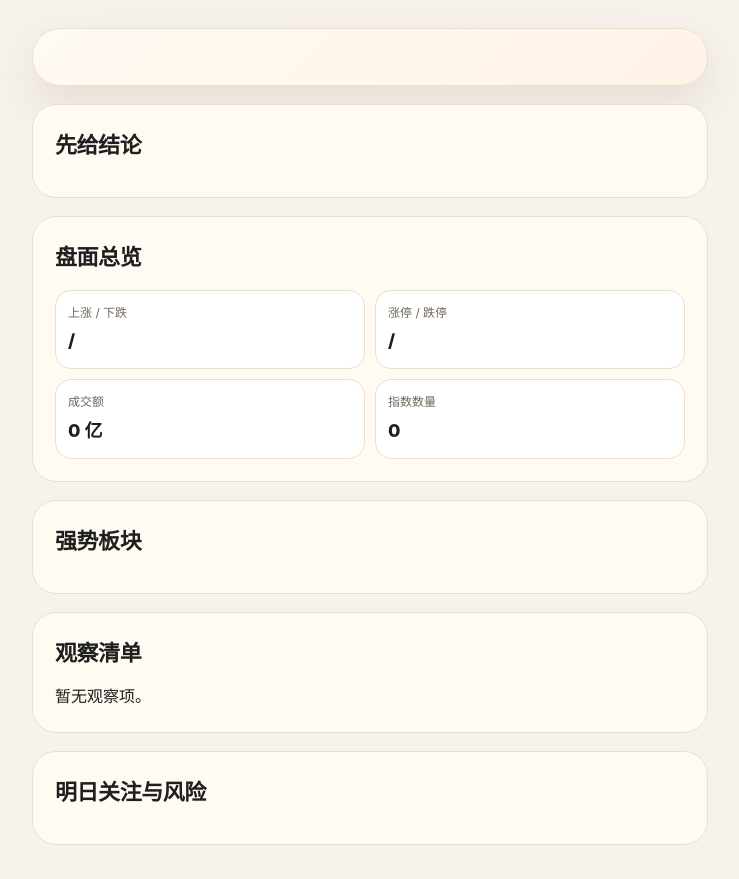
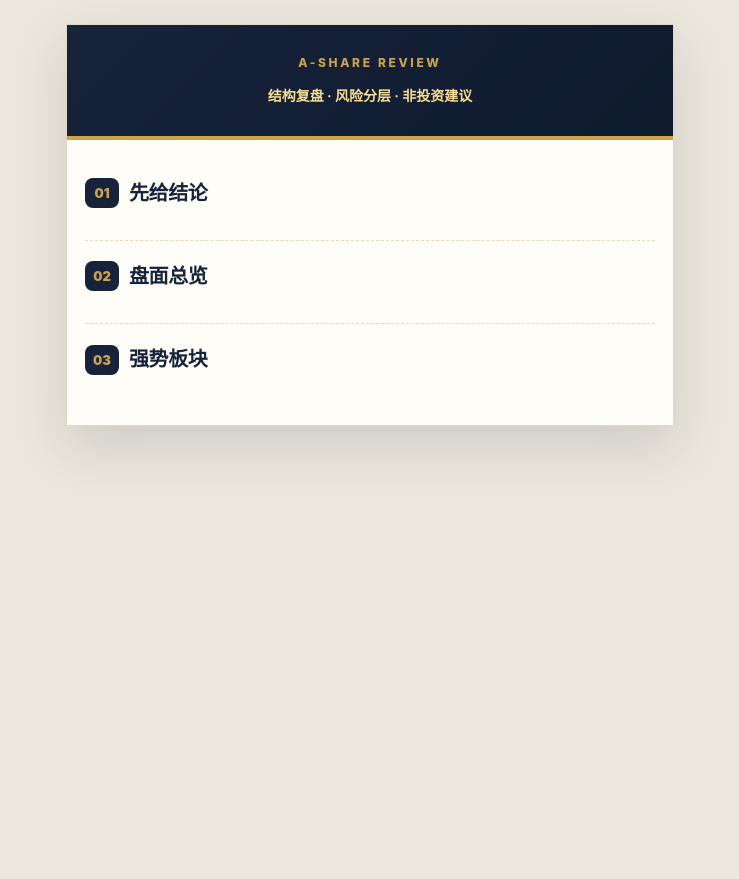
Before and after one commit to icekale/stock-fupan, a Python web app: template apps/api/app/renderers/templates/mobile_report.html.j2 in a window 1280 px wide. Shown: the whole page, without its empty margins (270-1009 px from the left). After the commit the page ends 452 px from the top, so only its background shows below. Run offline with Jinja, Linux system fonts and the light colour scheme; the template is opened without the code that fills it, so the values that code supplies are empty.

Commit message:
feat: render structured review html

```diff
--- a/apps/api/app/renderers/templates/mobile_report.html.j2
+++ b/apps/api/app/renderers/templates/mobile_report.html.j2
@@ -7,13 +7,19 @@
   <style>
     :root {
       color-scheme: light;
-      --bg: #f7f3ec;
-      --card: #fffaf2;
-      --ink: #1f1f1f;
-      --muted: #71665a;
-      --accent: #b42318;
-      --accent-soft: #fff0ea;
-      --line: #eadfce;
+      --bg: #ece7dc;
+      --paper: #fffdf8;
+      --panel: #ffffff;
+      --navy: #17233b;
+      --navy-soft: #243653;
+      --gold: #c9a34e;
+      --gold-soft: #fff5d8;
+      --green-soft: #edf7ee;
+      --green-line: #8fb99a;
+      --ink: #1d2433;
+      --muted: #6f6a60;
+      --line: #e2d7c3;
+      --red: #b42318;
     }
     * { box-sizing: border-box; }
     body {
@@ -21,211 +27,147 @@
       background: var(--bg);
       color: var(--ink);
       font-family: -apple-system, BlinkMacSystemFont, "Segoe UI", "PingFang SC", "Hiragino Sans GB", "Microsoft YaHei", sans-serif;
-      line-height: 1.65;
+      line-height: 1.72;
     }
-    .page {
-      max-width: 720px;
-      margin: 0 auto;
-      padding: 28px 22px 34px;
-    }
-    .hero {
-      padding: 28px;
-      border-radius: 28px;
-      background: linear-gradient(135deg, #fffaf2 0%, #fff3e7 100%);
-      border: 1px solid var(--line);
-      box-shadow: 0 18px 48px rgba(91, 61, 31, 0.12);
-    }
-    .brand {
-      color: var(--accent);
-      font-size: 14px;
-      font-weight: 700;
-      letter-spacing: 0.08em;
-      margin-bottom: 12px;
-    }
-    h1 {
-      margin: 0;
-      font-size: 34px;
-      line-height: 1.2;
-      letter-spacing: -0.03em;
-    }
-    .tags {
-      display: flex;
-      flex-wrap: wrap;
-      gap: 8px;
-      margin-top: 18px;
-    }
-    .tag {
-      border-radius: 999px;
-      background: var(--accent-soft);
-      color: var(--accent);
-      font-size: 13px;
-      font-weight: 650;
-      padding: 5px 10px;
-    }
-    section {
-      margin-top: 18px;
-      padding: 22px;
-      border-radius: 24px;
-      background: var(--card);
-      border: 1px solid var(--line);
-    }
-    h2 {
-      margin: 0 0 12px;
-      font-size: 22px;
-      letter-spacing: -0.02em;
-    }
+    .page { max-width: 640px; margin: 0 auto; padding: 24px 16px 36px; }
+    .paper { background: var(--paper); border: 1px solid var(--line); box-shadow: 0 20px 50px rgba(23, 35, 59, .14); }
+    .hero { background: linear-gradient(135deg, var(--navy), #0f1a2d); color: white; padding: 28px 24px; text-align: center; border-bottom: 4px solid var(--gold); }
+    .brand { color: var(--gold); font-size: 12px; font-weight: 800; letter-spacing: .22em; text-transform: uppercase; }
+    h1 { margin: 8px 0 0; font-size: 30px; line-height: 1.2; letter-spacing: -.04em; }
+    .topic { margin-top: 10px; color: #f6dd92; font-size: 14px; font-weight: 700; }
+    .body { padding: 18px; }
+    section { padding: 18px 0; border-bottom: 1px dashed var(--line); }
+    section:last-child { border-bottom: 0; }
+    .section-title { display: flex; align-items: center; gap: 10px; margin-bottom: 12px; }
+    .section-num { background: var(--navy); color: var(--gold); border-radius: 8px; min-width: 34px; padding: 4px 7px; text-align: center; font-weight: 900; font-size: 13px; }
+    h2 { margin: 0; color: var(--navy); font-size: 20px; letter-spacing: -.02em; }
     p { margin: 0; }
-    ul {
-      margin: 0;
-      padding-left: 20px;
-    }
-    li + li { margin-top: 8px; }
-    .metrics {
-      display: grid;
-      grid-template-columns: repeat(2, 1fr);
-      gap: 10px;
-      margin-top: 14px;
-    }
-    .metric {
-      padding: 12px;
-      border-radius: 16px;
-      background: #ffffff;
-      border: 1px solid var(--line);
-    }
-    .metric-label {
-      color: var(--muted);
-      font-size: 12px;
-    }
-    .metric-value {
-      margin-top: 4px;
-      font-size: 18px;
-      font-weight: 800;
-    }
-    .sector {
-      padding: 14px 0;
-      border-top: 1px solid var(--line);
-    }
-    .sector:first-of-type { border-top: 0; }
-    .sector-title {
-      display: flex;
-      align-items: baseline;
-      justify-content: space-between;
-      gap: 12px;
-      font-weight: 800;
-    }
-    .sector-meta {
-      color: var(--accent);
-      font-size: 14px;
-      white-space: nowrap;
-    }
-    .sector-reason {
-      color: var(--muted);
-      margin-top: 6px;
-      font-size: 14px;
-    }
-    .footer {
-      color: var(--muted);
-      margin-top: 18px;
-      text-align: center;
-      font-size: 13px;
-    }
-    .disclaimer {
-      color: var(--muted);
-      margin-top: 10px;
-      text-align: center;
-      font-size: 12px;
-    }
+    p + p { margin-top: 7px; }
+    ul { margin: 0; padding-left: 19px; }
+    li + li { margin-top: 6px; }
+    table { width: 100%; border-collapse: collapse; background: var(--panel); margin-top: 10px; font-size: 13px; }
+    th { background: var(--navy); color: white; font-weight: 800; }
+    th, td { border: 1px solid var(--line); padding: 8px; text-align: left; vertical-align: top; }
+    .conclusion-box { background: var(--gold-soft); border: 1px solid var(--gold); border-left: 5px solid var(--gold); border-radius: 14px; padding: 12px; }
+    .avoid-box { background: var(--green-soft); border: 1px solid var(--green-line); border-radius: 14px; padding: 12px; }
+    .muted { color: var(--muted); }
+    .pill-row { display: flex; flex-wrap: wrap; gap: 8px; margin-top: 10px; }
+    .pill { border: 1px solid var(--line); background: var(--panel); border-radius: 999px; padding: 4px 10px; color: var(--navy); font-size: 12px; font-weight: 700; }
+    .sector-card { background: var(--panel); border: 1px solid var(--line); border-radius: 16px; padding: 14px; margin-top: 12px; }
+    .sector-head { display: flex; justify-content: space-between; gap: 10px; align-items: baseline; border-bottom: 1px solid var(--line); padding-bottom: 8px; margin-bottom: 10px; }
+    .sector-head strong { color: var(--navy); }
+    .rating { color: var(--red); font-weight: 900; white-space: nowrap; }
+    .grid-2 { display: grid; grid-template-columns: 1fr 1fr; gap: 10px; }
+    .mini-title { color: var(--navy); font-size: 13px; font-weight: 900; margin: 10px 0 4px; }
+    .footer, .disclaimer { color: var(--muted); text-align: center; font-size: 12px; margin-top: 14px; }
+    @media (max-width: 520px) { .grid-2 { grid-template-columns: 1fr; } h1 { font-size: 25px; } .body { padding: 14px; } }
   </style>
 </head>
 <body>
   <main class="page">
+    <article class="paper">
+      {% set structured = report.structured_review %}
       <header class="hero">
-      {% if brand_name %}<div class="brand">{{ brand_name }}</div>{% endif %}
+        <div class="brand">{{ brand_name or "A-Share Review" }}</div>
         <h1>{{ report.title }}</h1>
-      {% if report.market_state_tags %}
-        <div class="tags">
-          {% for tag in report.market_state_tags %}
-            <span class="tag">{{ tag }}</span>
-          {% endfor %}
-        </div>
-      {% endif %}
+        <div class="topic">{{ structured.topic if structured else "结构复盘 · 风险分层 · 非投资建议" }}</div>
       </header>
 
+      <div class="body">
+        {% if structured %}
           <section>
-      <h2>先给结论</h2>
-      <p>{{ report.narrative.conclusion }}</p>
-    </section>
-
-    <section>
-      <h2>盘面总览</h2>
-      <p>{{ report.narrative.overview }}</p>
-      <div class="metrics">
-        <div class="metric">
-          <div class="metric-label">上涨 / 下跌</div>
-          <div class="metric-value">{{ report.breadth.up_count }} / {{ report.breadth.down_count }}</div>
+            <div class="section-title"><span class="section-num">01</span><h2>昨日预判验证</h2></div>
+            <div class="conclusion-box">
+              <p><strong>昨日预判：</strong>{{ structured.prediction_review.previous_prediction }}</p>
+              <p><strong>今日验证：</strong>{{ structured.prediction_review.actual_result }}</p>
+              <p><strong>修正判断：</strong>{{ structured.prediction_review.revision }}</p>
             </div>
-        <div class="metric">
-          <div class="metric-label">涨停 / 跌停</div>
-          <div class="metric-value">{{ report.breadth.limit_up_count }} / {{ report.breadth.limit_down_count }}</div>
+            <div class="grid-2">
+              <div>
+                <div class="mini-title">验证正确项</div>
+                <ul>{% for item in structured.prediction_review.correct_items %}<li>{{ item }}</li>{% endfor %}</ul>
               </div>
-        <div class="metric">
-          <div class="metric-label">成交额</div>
-          <div class="metric-value">{{ "%.0f"|format(report.turnover_cny) }} 亿</div>
-        </div>
-        <div class="metric">
-          <div class="metric-label">指数数量</div>
-          <div class="metric-value">{{ report.indices|length }}</div>
+              <div>
+                <div class="mini-title">偏差 / 保守项</div>
+                <ul>{% for item in structured.prediction_review.missed_items %}<li>{{ item }}</li>{% endfor %}</ul>
               </div>
             </div>
           </section>
 
           <section>
-      <h2>强势板块</h2>
-      {% for sector in report.sectors %}
-        <article class="sector">
-          <div class="sector-title">
-            <span>{{ sector.rank }}. {{ sector.name }}</span>
-            <span class="sector-meta">{{ "%+.2f"|format(sector.pct_change) }}% · {{ "%.1f"|format(sector.score) }}分</span>
+            <div class="section-title"><span class="section-num">02</span><h2>先给结论 · 明日核心判断</h2></div>
+            <div class="conclusion-box"><p>{{ structured.tomorrow_judgement.core_view }}</p></div>
+            <table aria-label="明日核心判断">
+              <tr><th>最容易继续</th><td>{{ structured.tomorrow_judgement.most_likely_to_continue }}</td></tr>
+              <tr><th>最容易分化</th><td>{{ structured.tomorrow_judgement.most_likely_to_diverge }}</td></tr>
+              <tr><th>轮动方向</th><td>{{ structured.tomorrow_judgement.rotation_candidates|join("、") }}</td></tr>
+              <tr><th>防御方向</th><td>{{ structured.tomorrow_judgement.defensive_candidates|join("、") }}</td></tr>
+            </table>
+          </section>
+
+          <section>
+            <div class="section-title"><span class="section-num">03</span><h2>盘面总览</h2></div>
+            <table>
+              <tr><th>指数</th><th>收盘</th><th>涨跌幅</th></tr>
+              {% for row in structured.market_overview.index_rows %}
+                <tr><td>{{ row.name }}</td><td>{{ row.close }}</td><td>{{ row.change }}</td></tr>
+              {% endfor %}
+            </table>
+            <table>
+              {% for row in structured.market_overview.emotion_rows %}
+                <tr><th>{{ row.label }}</th><td>{{ row.value }}</td></tr>
+              {% endfor %}
+            </table>
+            <div class="pill-row">{% for feature in structured.market_overview.structure_features %}<span class="pill">{{ feature }}</span>{% endfor %}</div>
+            <p class="muted">{{ structured.market_overview.capital_flow_summary }}</p>
+          </section>
+
+          <section>
+            <div class="section-title"><span class="section-num">04</span><h2>板块详细分析</h2></div>
+            {% for sector in structured.sector_reviews %}
+              <article class="sector-card">
+                <div class="sector-head"><strong>{{ sector.headline }}</strong><span class="rating">{{ sector.sustainability|upper }}</span></div>
+                <p><strong>当前阶段：</strong>{{ sector.stage }}</p>
+                <p><strong>板块逻辑：</strong>{{ sector.logic }}</p>
+                <div class="grid-2">
+                  <div><div class="mini-title">强势证据</div><ul>{% for item in sector.strengths %}<li>{{ item }}</li>{% endfor %}</ul></div>
+                  <div><div class="mini-title">弱势 / 分歧</div><ul>{% for item in sector.weaknesses %}<li>{{ item }}</li>{% endfor %}</ul></div>
                 </div>
-          <div class="sector-reason">{{ sector.reason }}</div>
-          {% if sector.news_summaries %}
-            <ul>
-              {% for summary in sector.news_summaries %}
-                <li>{{ summary }}</li>
-              {% endfor %}
-            </ul>
-          {% endif %}
+                <p><strong>下个交易日看法：</strong>{{ sector.next_day_view }}</p>
               </article>
             {% endfor %}
           </section>
 
           <section>
-      <h2>观察清单</h2>
-      {% if report.narrative.watchlist %}
-        <ul>
-          {% for item in report.narrative.watchlist %}
-            <li>{{ item }}</li>
+            <div class="section-title"><span class="section-num">05</span><h2>板块持续性排序</h2></div>
+            <table>
+              <tr><th>排序</th><th>板块</th><th>持续性</th><th>理由</th></tr>
+              {% for item in structured.sustainability_ranking %}
+                <tr><td>{{ item.rank }}</td><td>{{ item.sector }}</td><td>{{ item.rating|upper }}</td><td>{{ item.reason }}</td></tr>
               {% endfor %}
-        </ul>
-      {% else %}
-        <p>暂无观察项。</p>
-      {% endif %}
+            </table>
           </section>
 
           <section>
-      <h2>明日关注与风险</h2>
-      <p>{{ report.narrative.tomorrow }}</p>
-      {% if report.narrative.risks %}
-        <ul>
-          {% for risk in report.narrative.risks %}
-            <li>{{ risk }}</li>
-          {% endfor %}
-        </ul>
+            <div class="section-title"><span class="section-num">06</span><h2>去弱留强 / 回避清单</h2></div>
+            <div class="avoid-box">
+              <div class="mini-title">去弱留强</div>
+              <ul>{% for item in structured.action_discipline.focus %}<li>{{ item }}</li>{% endfor %}</ul>
+              <div class="mini-title">回避清单</div>
+              <ul>{% for item in structured.action_discipline.avoid %}<li>{{ item }}</li>{% endfor %}</ul>
+              <p><strong>最终判断：</strong>{{ structured.action_discipline.final_view }}</p>
+            </div>
+          </section>
+        {% else %}
+          <section><div class="section-title"><span class="section-num">01</span><h2>先给结论</h2></div><p>{{ report.narrative.conclusion }}</p></section>
+          <section><div class="section-title"><span class="section-num">02</span><h2>盘面总览</h2></div><p>{{ report.narrative.overview }}</p></section>
+          <section><div class="section-title"><span class="section-num">03</span><h2>强势板块</h2></div>{% for sector in report.sectors %}<p>{{ sector.rank }}. {{ sector.name }} {{ "%+.2f"|format(sector.pct_change) }}%</p>{% endfor %}</section>
         {% endif %}
-    </section>
 
         {% if brand_footer %}<div class="footer">{{ brand_footer }}</div>{% endif %}
         {% if disclaimer_enabled %}<div class="disclaimer">非投资建议，仅用于复盘研究与信息整理。</div>{% endif %}
+      </div>
+    </article>
   </main>
 </body>
 </html>
--- a/apps/api/app/services/structured_review_builder.py
+++ b/apps/api/app/services/structured_review_builder.py
@@ -32,7 +32,7 @@ def build_structured_review(report: ReportDTO) -> StructuredReviewDTO:
             most_likely_to_diverge=runner_up_name,
             rotation_candidates=[sector.name for sector in report.sectors[1:4]],
             defensive_candidates=["高股息", "低位防御"],
-            core_view=f"明日重点不是追高扩散，而是观察{leader_name}分歧后的承接与{runner_up_name}轮动强度。",
+            core_view=f"明日重点不是追高扩散，而是观察科技内部{leader_name}分歧后的承接与{runner_up_name}轮动强度。",
         ),
         market_overview=_build_market_overview(report),
         sector_reviews=[_build_sector_review(sector) for sector in report.sectors],
```
Also changed, not shown: apps/api/tests/test_report_api.py (+7 -3 lines). Lines whose indentation alone changed are shown as unchanged.
